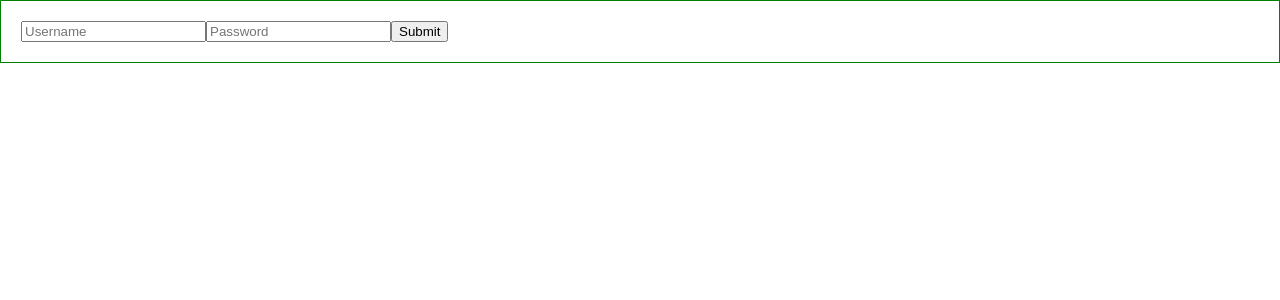
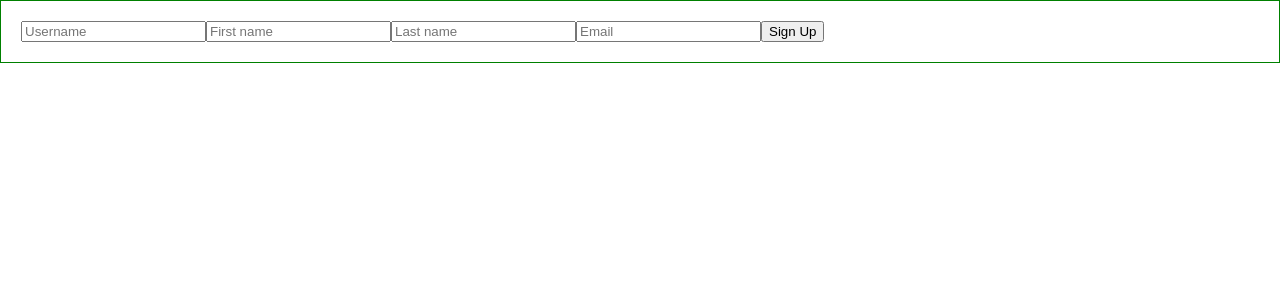
Before and after one commit to AdamTowers/donatr-front-end, a React (Create React App) app: page /account/edit in a window 1280 px wide. Before the commit this address led to /login. Shown: the top 300 px of the page. Built offline with nearby package versions, Linux system fonts and the light colour scheme.

Commit message:
created EditAccount component

```diff
--- a/src/App.js
+++ b/src/App.js
@@ -8,6 +8,7 @@ import DonorRegister from  './components/DonorRegister';
 import Account from './components/Account';
 import Fund from './components/Fund';
 import Organization from './components/Organization';
+import EditAccount from './components/EditAccount';
 
 class App extends Component {
   donorLogin = (username, password, callback) => {
@@ -56,9 +57,10 @@ class App extends Component {
         <Route exact path='/' render={(props) => <Home {...props} />} />
         <Route path='/login' render={(props) => <DonorLogin onSubmit={this.donorLogin} {...props} />} />
         <Route path='/register' render={(props) => <DonorRegister onSubmit={this.donorRegister} {...props} />} />
-        <Route path='/account' render={(props) => <Account {...props} />} />
+        <Route exact path='/account' render={(props) => <Account {...props} />} />
         <Route exact path='/funds/:id' render={(props) => <Fund {...props} />} />
         <Route exact path='/organizations/:id' render={(props) => <Organization {...props} />} />
+        <Route exact path='/account/edit' render={(props) => <EditAccount {...props} />} />
       </div>
     );
   }
--- a/src/components/Account.js
+++ b/src/components/Account.js
@@ -19,7 +19,8 @@ class Account extends Component {
         )
        //dispatch currentUser to state
     } else {
-      this.props.history.push("/login");
+      //redirect to login
+      // this.props.history.push("/login");
     }
   }
 
--- /dev/null
+++ b/src/components/EditAccount.js
@@ -0,0 +1,100 @@
+import React, { Component } from 'react';
+
+import { connect } from 'react-redux';
+import { fetchUser } from '../actions/index'
+
+class EditAccount extends Component {
+  state = {
+    username: '',
+    first_name: '',
+    last_name: '',
+    email: ''
+  }
+
+  componentDidMount() {
+    if(localStorage.getItem('token')) {
+      fetch(`http://localhost:3000/api/v1/donors/${localStorage.getItem('user_id')}`, {
+        headers: {
+          'Content-Type': 'application/json',
+          'Authorization': localStorage.getItem('token')
+        }
+      })
+       .then(res => res.json())
+       .then(json => {
+         this.setState({
+           username: json.username,
+           first_name: json.first_name,
+           last_name: json.last_name,
+           email: json.email
+         })
+         this.props.dispatch(fetchUser(json))
+         }
+        )
+    } else {
+      //redirect to login
+      // this.props.history.push("/login");
+    }
+  }
+
+  handleChange(event) {
+    this.setState({
+      [event.target.name]: event.target.value
+    })
+  }
+
+  handleSubmit(event) {
+    event.preventDefault()
+    debugger
+  }
+
+  render() {
+    return (
+      <div>
+        <form onSubmit={(event) => this.handleSubmit(event)}>
+          <input
+            type='text'
+            name='username'
+            value={this.state.username}
+            placeholder='Username'
+            onChange={(event) => this.handleChange(event)}
+          />
+          <input
+            type='text'
+            name='first_name'
+            value={this.state.first_name}
+            placeholder='First name'
+            onChange={(event) => this.handleChange(event)}
+          />
+          <input
+            type='text'
+            name='last_name'
+            value={this.state.last_name}
+            placeholder='Last name'
+            onChange={(event) => this.handleChange(event)}
+          />
+          <input
+            type='text'
+            name='email'
+            value={this.state.email}
+            placeholder='Email'
+            onChange={(event) => this.handleChange(event)}
+          />
+        <input type='submit' value='Sign Up'/>
+        </form>
+      </div>
+    )
+  }
+}
+
+function mapStateToProps(state) {
+  return {
+    user: state.user,
+  }
+}
+
+function mapDispatchToProps(dispatch) {
+  return {
+    dispatch
+   }
+}
+export default connect(mapStateToProps, mapDispatchToProps)(EditAccount)
```
